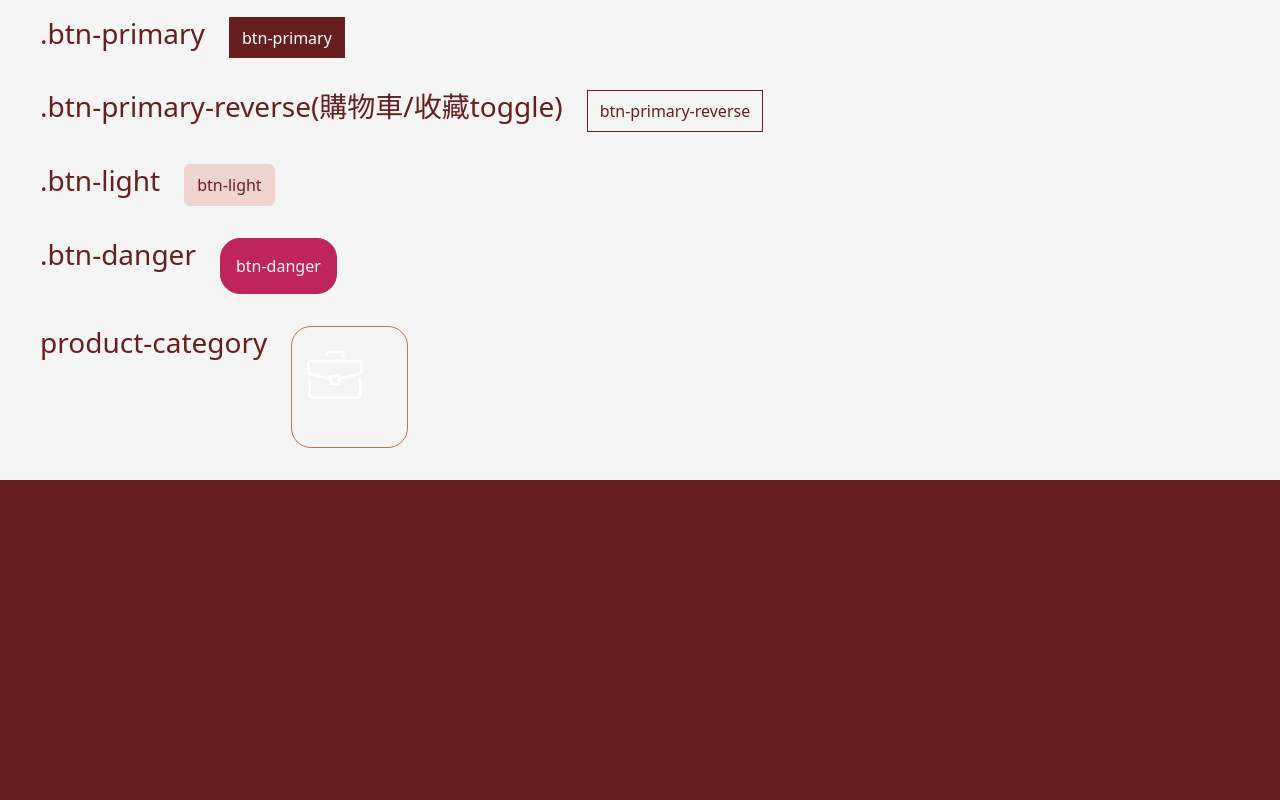
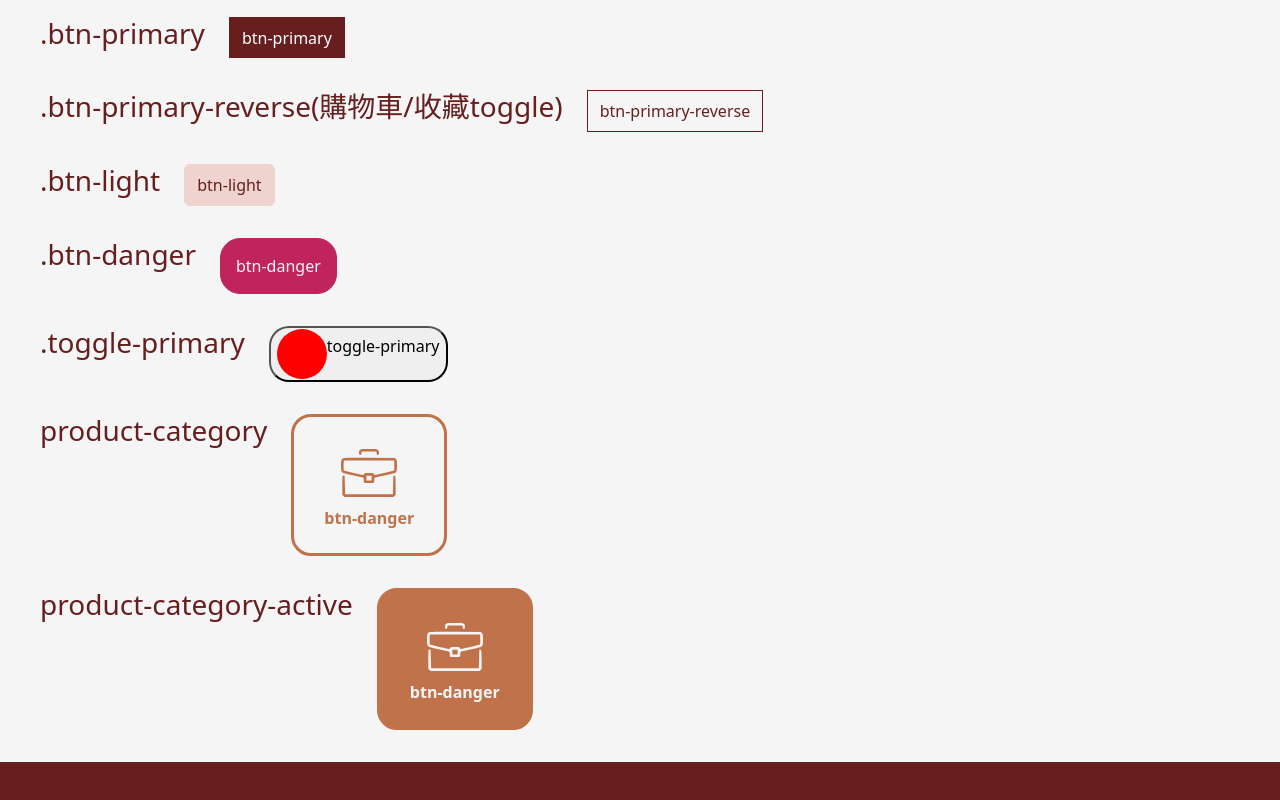
Before and after one commit to Anthya1104/ebook-fe, a React (Create React App) app in the folder ebook-fe/: page /materials in a window 1280 px wide. Shown: the part 420-1220 px from the top of the page. Built offline with nearby package versions, Linux system fonts and the light colour scheme.

Commit message:
[feat]main style update

```diff
--- a/ebook-fe/src/pages/Materials.js
+++ b/ebook-fe/src/pages/Materials.js
@@ -1,6 +1,8 @@
 import React from 'react'
 
 function Materials() {
+  const categorySVGColor = '#C0724A'
+
   return (
     <>
       <div className="m-3">
@@ -42,9 +44,17 @@ function Materials() {
             <button className="btn btn-danger">btn-danger</button>
           </div>
           <div className="d-flex my-3">
+            <h3 className="mx-4">.toggle-primary</h3>
+            <button className="d-flex align-items-center toggle-primary">
+              <div className="toggle-inside"></div>
+              <p>toggle-primary</p>
+            </button>
+          </div>
+          <div className="d-flex my-3">
             <h3 className="mx-4">product-category</h3>
-            <button className="btn product-category">
-              <div className="d-flex flex-column my-2">
+            <button className="btn product-category fw-bold">
+              <div className="d-flex flex-column align-items-center my-2">
+                <div className="d-flex my-2">
                   <svg
                     width="56"
                     height="50"
@@ -54,17 +64,48 @@ function Materials() {
                   >
                     <path
                       d="M18.9876 2.03239C18.1126 2.90739 17.8938 3.47614 18.0251 5.00739C18.1126 6.53864 18.3313 6.88864 19.1188 6.97614C19.9501 7.10739 20.1251 6.84489 20.3876 5.35739L20.6938 3.56364H28.0001H35.3064L35.6126 5.35739C35.8751 6.84489 36.0501 7.10739 36.8813 6.97614C37.6688 6.88864 37.8876 6.53864 37.9751 5.00739C38.1063 3.47614 37.8876 2.90739 37.0126 2.03239C35.9188 0.938635 35.8751 0.938635 28.0001 0.938635C20.1251 0.938635 20.0813 0.938635 18.9876 2.03239Z"
-                    fill="white"
+                      fill=""
                     />
                     <path
                       d="M2.3625 10.1259C0.39375 10.9134 0 12.1822 0 17.5634C0 22.8134 0.35 23.9947 2.14375 25.0009C2.58125 25.2197 6.95625 26.3134 11.8562 27.3634C16.7563 28.4572 21.2188 29.4634 21.7875 29.5947C22.6187 29.8134 22.75 30.1197 22.75 31.7384C22.75 35.1072 22.7062 35.0634 28 35.0634C33.2938 35.0634 33.25 35.1072 33.25 31.7384C33.25 30.1197 33.3812 29.8134 34.2562 29.5947C34.7812 29.4634 39.2437 28.4572 44.1437 27.3634C49.0438 26.3134 53.4188 25.2197 53.8563 25.0009C55.65 23.9947 56 22.8572 56 17.4759C56 12.7072 55.9125 12.2697 54.95 11.1322L53.9 9.9072L28.5688 9.8197C14.6562 9.77595 2.84375 9.9072 2.3625 10.1259ZM53.2875 17.4759C53.4188 22.2447 53.375 22.3759 52.4125 22.8134C51.3625 23.2509 33.6 27.2759 33.4688 27.0572C33.425 27.0134 33.1187 26.5322 32.8563 25.9634C32.375 25.0447 32.0687 25.0009 28 25.0009C23.9312 25.0009 23.625 25.0447 23.1437 26.0072C22.8813 26.5322 22.575 27.0134 22.5312 27.0572C22.4 27.2759 4.6375 23.2509 3.63125 22.8134C2.66875 22.4197 2.625 22.1572 2.625 17.6509C2.625 15.0259 2.75625 12.7509 2.93125 12.6197C3.0625 12.4447 14.4375 12.3572 28.175 12.4009L53.1562 12.5322L53.2875 17.4759ZM30.625 30.0322V32.4384H28H25.375V30.0322V27.6259H28H30.625V30.0322Z"
-                    fill="white"
+                      fill=""
                     />
                     <path
                       d="M1.61875 27.9322C1.44375 28.0635 1.3125 32.3947 1.3125 37.4697V46.7447L2.45 47.926L3.63125 49.0635H28H52.3687L53.55 47.8822L54.6875 46.7447L54.6 37.2947C54.4688 27.8885 54.4688 27.8447 53.5062 27.7135C52.9375 27.626 52.4562 27.626 52.4125 27.7135C52.3687 27.801 52.2375 31.9572 52.1063 37.0322L51.8438 46.2197H28H4.15625L3.89375 37.0322C3.7625 31.9572 3.63125 27.801 3.5875 27.7135C3.4125 27.4947 1.88125 27.626 1.61875 27.9322Z"
-                    fill="white"
+                      fill=""
                     />
                   </svg>
+                </div>
+                btn-danger
+              </div>
+            </button>
+          </div>
+          <div className="d-flex my-3">
+            <h3 className="mx-4">product-category-active</h3>
+            <button className="btn product-category-active fw-bold">
+              <div className="d-flex flex-column align-items-center my-2">
+                <div className="d-flex my-2">
+                  <svg
+                    width="56"
+                    height="50"
+                    viewBox="0 0 56 50"
+                    fill="none"
+                    xmlns="http://www.w3.org/2000/svg"
+                  >
+                    <path
+                      d="M18.9876 2.03239C18.1126 2.90739 17.8938 3.47614 18.0251 5.00739C18.1126 6.53864 18.3313 6.88864 19.1188 6.97614C19.9501 7.10739 20.1251 6.84489 20.3876 5.35739L20.6938 3.56364H28.0001H35.3064L35.6126 5.35739C35.8751 6.84489 36.0501 7.10739 36.8813 6.97614C37.6688 6.88864 37.8876 6.53864 37.9751 5.00739C38.1063 3.47614 37.8876 2.90739 37.0126 2.03239C35.9188 0.938635 35.8751 0.938635 28.0001 0.938635C20.1251 0.938635 20.0813 0.938635 18.9876 2.03239Z"
+                      fill=""
+                    />
+                    <path
+                      d="M2.3625 10.1259C0.39375 10.9134 0 12.1822 0 17.5634C0 22.8134 0.35 23.9947 2.14375 25.0009C2.58125 25.2197 6.95625 26.3134 11.8562 27.3634C16.7563 28.4572 21.2188 29.4634 21.7875 29.5947C22.6187 29.8134 22.75 30.1197 22.75 31.7384C22.75 35.1072 22.7062 35.0634 28 35.0634C33.2938 35.0634 33.25 35.1072 33.25 31.7384C33.25 30.1197 33.3812 29.8134 34.2562 29.5947C34.7812 29.4634 39.2437 28.4572 44.1437 27.3634C49.0438 26.3134 53.4188 25.2197 53.8563 25.0009C55.65 23.9947 56 22.8572 56 17.4759C56 12.7072 55.9125 12.2697 54.95 11.1322L53.9 9.9072L28.5688 9.8197C14.6562 9.77595 2.84375 9.9072 2.3625 10.1259ZM53.2875 17.4759C53.4188 22.2447 53.375 22.3759 52.4125 22.8134C51.3625 23.2509 33.6 27.2759 33.4688 27.0572C33.425 27.0134 33.1187 26.5322 32.8563 25.9634C32.375 25.0447 32.0687 25.0009 28 25.0009C23.9312 25.0009 23.625 25.0447 23.1437 26.0072C22.8813 26.5322 22.575 27.0134 22.5312 27.0572C22.4 27.2759 4.6375 23.2509 3.63125 22.8134C2.66875 22.4197 2.625 22.1572 2.625 17.6509C2.625 15.0259 2.75625 12.7509 2.93125 12.6197C3.0625 12.4447 14.4375 12.3572 28.175 12.4009L53.1562 12.5322L53.2875 17.4759ZM30.625 30.0322V32.4384H28H25.375V30.0322V27.6259H28H30.625V30.0322Z"
+                      fill=""
+                    />
+                    <path
+                      d="M1.61875 27.9322C1.44375 28.0635 1.3125 32.3947 1.3125 37.4697V46.7447L2.45 47.926L3.63125 49.0635H28H52.3687L53.55 47.8822L54.6875 46.7447L54.6 37.2947C54.4688 27.8885 54.4688 27.8447 53.5062 27.7135C52.9375 27.626 52.4562 27.626 52.4125 27.7135C52.3687 27.801 52.2375 31.9572 52.1063 37.0322L51.8438 46.2197H28H4.15625L3.89375 37.0322C3.7625 31.9572 3.63125 27.801 3.5875 27.7135C3.4125 27.4947 1.88125 27.626 1.61875 27.9322Z"
+                      fill=""
+                    />
+                  </svg>
+                </div>
                 btn-danger
               </div>
             </button>
--- a/ebook-fe/src/style/global.scss
+++ b/ebook-fe/src/style/global.scss
@@ -59,13 +59,47 @@ $link-hover-color: #F5F5F5;
   }
 }
 .product-category{
-  border:1px solid $secondary;
+  background:$body-bg;
+  border:3px solid $secondary;
   border-radius:20px;
-  color:#F5F5F5;
-  padding:15px;
+  color:$secondary;
+  padding:15px 30px;
   &:hover{
-    border:1px solid $secondary;
+    border:3px solid $secondary;
     background:$secondary;
+    color:$body-bg;
+    svg{
+      fill:$body-bg;
+    }
+  }
+  svg{
+    fill:$secondary;
+  }
+}
+.product-category-active{
+  background:$secondary;
+  border:3px solid $secondary;
+  border-radius:20px;
+  color:$body-bg;
+  padding:15px 30px;
+  svg{
+    fill:$body-bg;
+  }
+  &:hover{
+    border:3px solid $secondary;
+    background:$secondary;
+    color:$body-bg;
+  }
+}
+
+.toggle-primary{
+  border-radius: 20px;
+  .toggle-inside{
+    height: 50px;
+    width: 50px;
+    border-radius: 50%;
+    background:red;
 
   }
+
 }
```
Lines whose indentation alone changed are shown as unchanged.
